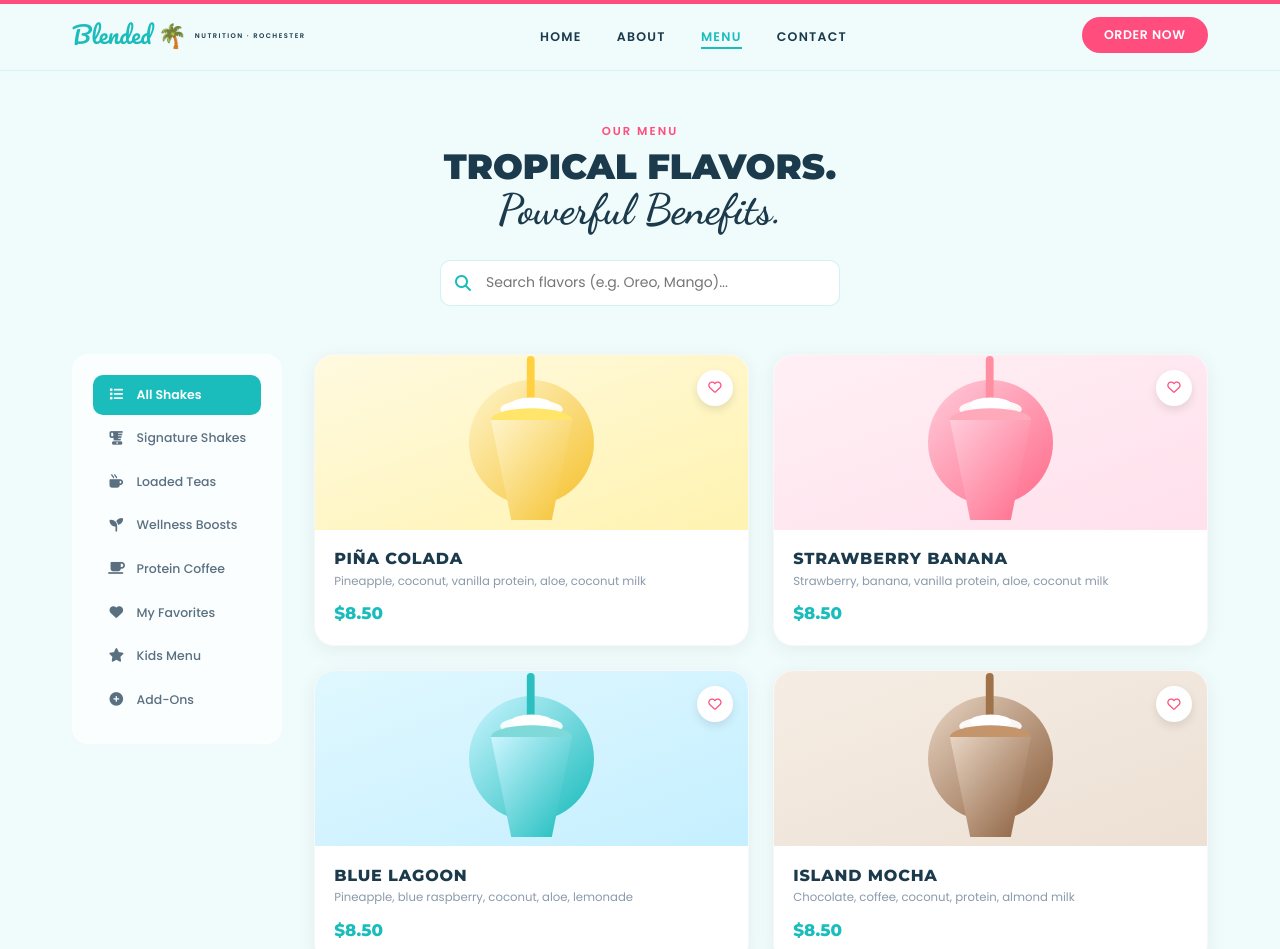
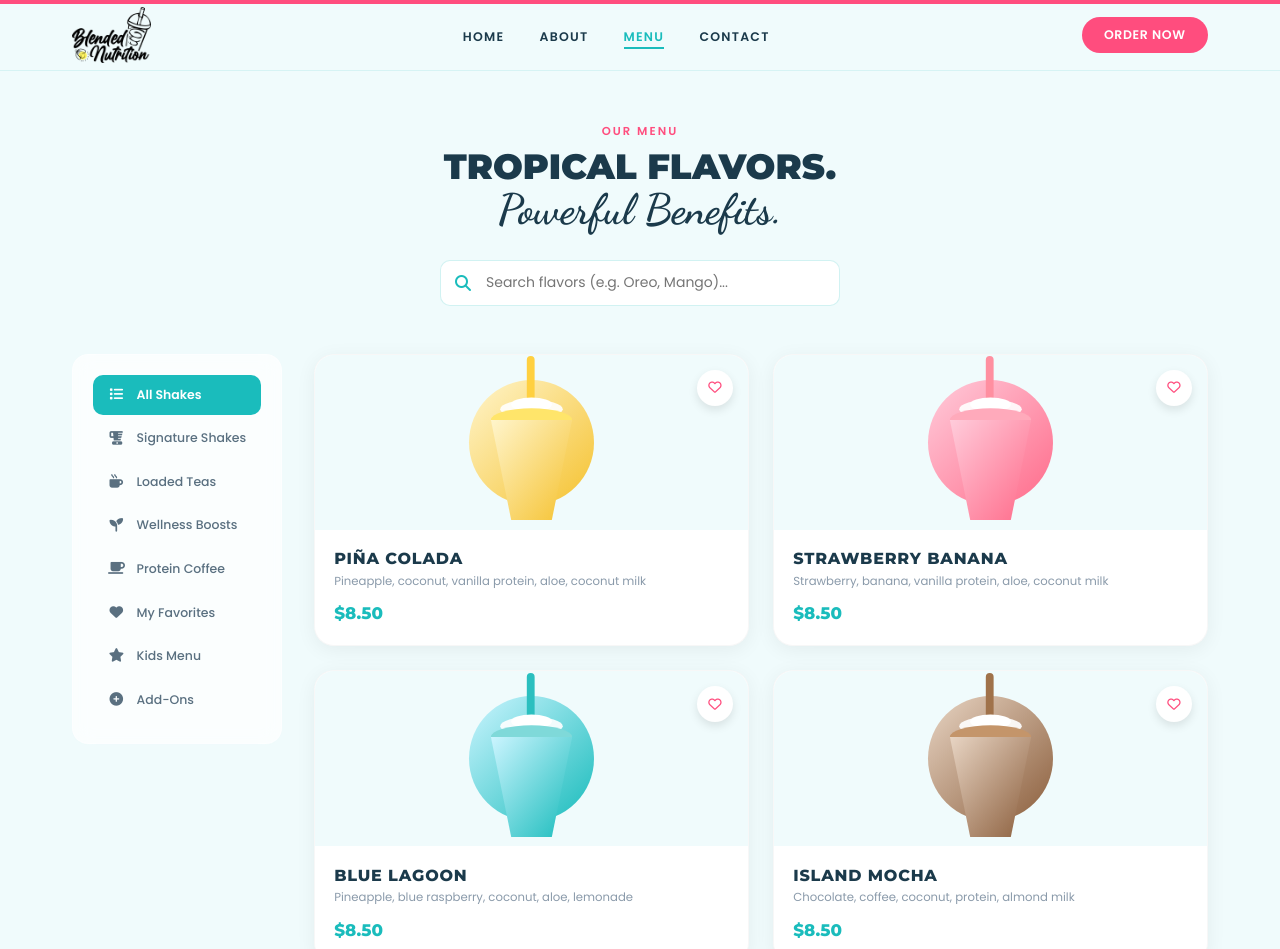
Before and after one commit to DeWittSolutionsLLC/blendedMock, a React (Vite) app: page /menu in a window 1280 px wide. Shown: the top 949 px of the page. Built offline with nearby package versions, Linux system fonts and the light colour scheme.

Commit message:
Updated styles for About and Contact components, added new blended logo asset, and updated dependencies in node_modules.

```diff
--- a/src/components/About.jsx
+++ b/src/components/About.jsx
@@ -122,7 +122,7 @@ export default function About() {
         <div className="container mission-grid">
           <div className="mission-text">
             <p className="section-label">Why We Exist</p>
-            <h2 className="about-h2">Our<br /><span className="script">Mission</span></h2>
+            <h2 className="about-h2">Our<br /><span className="mission-script script">Mission</span></h2>
             <div className="divider-bar" />
             <p className="about-body">
               At Blended Nutrition, our mission is simple: to provide delicious, nutritious, and convenient options that help people feel their best every day.
--- a/src/components/Footer.jsx
+++ b/src/components/Footer.jsx
@@ -1,10 +1,10 @@
 import './styles/Footer.css'
-
+import logo from '../assets/BlendedLogo.png'
 export default function Footer() {
   return (
     <footer>
       <div className="container">
-        <div className="foot-logo">Blended 🌴</div>
+        <div className="foot-logo"><img className="foot-logo-img" src={logo} alt="Blended Logo" /></div>
         <div className="foot-tag">Nutrition Rochester &mdash; Tropical Nutrition. Real Results.</div>
         <div className="foot-copy">&copy; 2025 Blended Nutrition Rochester. All rights reserved.</div>
       </div>
--- a/src/components/Home.jsx
+++ b/src/components/Home.jsx
@@ -104,8 +104,9 @@ export default function Home() {
                 initial={{ y: 20, opacity: 0 }}
                 animate={{ y: 0, opacity: 1 }}
                 transition={{ delay: 0.6 }}
-              >Nutritious.</motion.span><br />
+              >Nutritious.</motion.span>
               <motion.span
+                className="c-dark"
                 initial={{ y: 20, opacity: 0 }}
                 animate={{ y: 0, opacity: 1 }}
                 transition={{ delay: 0.8 }}
--- a/src/components/Navbar.jsx
+++ b/src/components/Navbar.jsx
@@ -1,7 +1,7 @@
 import { useState, useEffect } from 'react'
 import { NavLink, Link } from 'react-router-dom'
 import './styles/Navbar.css'
-
+import logo from '../assets/BlendedLogo.png'
 const LINKS = [
   { to: '/', label: 'HOME' },
   { to: '/about', label: 'ABOUT' },
@@ -28,8 +28,7 @@ export default function Navbar() {
       <nav className={`navbar${scrolled ? ' scrolled' : ''}`}>
         <div className="container">
           <Link to="/" className="logo">
-            <div className="logo-script">Blended 🌴</div>
-            <div className="logo-sub">Nutrition · Rochester</div>
+            <img src={logo} alt="Blended Logo" className='navbar-logo'/>
           </Link>
 
           <ul className="nav-links">
--- a/src/components/styles/About.css
+++ b/src/components/styles/About.css
@@ -10,10 +10,17 @@
 
 .about-h2 .script {
   font-family: 'Dancing Script', cursive;
-  font-size: 1.3rem;
+  font-size: 3rem;
   font-weight: 700;
   text-transform: none;
   display: block;
+}
+.about-h2 .mission-script {
+  background: linear-gradient(120deg, var(--teal) 0%, var(--pink) 100%);
+  -webkit-background-clip: text;
+  font-size:5rem;
+  -webkit-text-fill-color: transparent;
+  background-clip: text;
 }
 
 .about-body {
--- a/src/components/styles/Contact.css
+++ b/src/components/styles/Contact.css
@@ -30,6 +30,7 @@
   background:var(--cream);
   padding: 2.5rem;
   border-radius: 20px;
+  height:100%;
 
 }
 .contact-h2 {
--- a/src/components/styles/Footer.css
+++ b/src/components/styles/Footer.css
@@ -11,7 +11,13 @@ footer {
   color: var(--teal);
   margin-bottom: 0.4rem;
 }
-
+.foot-logo-img{
+  width: 120px;
+  height: auto;
+  padding:10px;
+  background:var(--white);
+  border-radius:12px;
+}
 .foot-tag {
   font-size: 0.8rem;
   margin-bottom: 0.75rem;
--- a/src/components/styles/Home.css
+++ b/src/components/styles/Home.css
@@ -59,8 +59,19 @@
   line-height: 1;
   text-transform: uppercase;
   margin-bottom: 1.1rem;
+  width:600px;
+}
+.hero-h1 span {
+  display: block;
 }
 
+.hero-h1 span:nth-child(1) { width: 100%; }
+.hero-h1 span:nth-child(2) { width: 100%; }
+.hero-h1 span:nth-child(3) { width: 100%; }
+
+.hero-h1 .c-dark {
+  color: var(--dark);
+}
 .hero-h1 .c-teal {
   color: var(--teal);
 }
@@ -89,6 +100,7 @@
 }
 
 .feat-item {
+
   display: flex;
   flex-direction: column;
   align-items: center;
@@ -103,7 +115,7 @@
   display: flex;
   align-items: center;
   justify-content: center;
-  color: var(--teal);
+  color:var(--teal);
   font-size: 1rem;
 }
 
@@ -112,7 +124,7 @@
   font-weight: 600;
   letter-spacing: 0.05em;
   text-transform: uppercase;
-  color: var(--white); /* Changed from --dark to --white */
+  color:var(--dark); /* Changed from --dark to --white */
 }
 
 /* ── SHAKE VISUAL PANEL ── */
@@ -247,6 +259,7 @@
   font-weight: 600;
   letter-spacing: 0.05em;
   text-transform: uppercase;
+  text-align:center;
   line-height: 1.35;
 }
 
--- a/src/components/styles/Menu.css
+++ b/src/components/styles/Menu.css
@@ -194,63 +194,63 @@
 
 /* ── CARD BG TINTS ── */
 .bg-pina {
-  background: linear-gradient(160deg, #FFFAE0, #FFF3B0);
+  background:var(--cream);
 }
 
 .bg-sb {
-  background: linear-gradient(160deg, #FFF0F5, #FFE0EC);
+  background:var(--cream);
 }
 
 .bg-bl {
-  background: linear-gradient(160deg, #E0F8FF, #C5EFFF);
+  background:var(--cream);
 }
 
 .bg-im {
-  background: linear-gradient(160deg, #F5EDE4, #EDE0D4);
+  background:var(--cream);
 }
 
 .bg-mango {
-  background: linear-gradient(160deg, #FFF4E0, #FFE8C0);
+  background:var(--cream);
 }
 
 .bg-berry {
-  background: linear-gradient(160deg, #F0E8FF, #E8D8FF);
+  background: var(--cream);
 }
 
 .bg-green {
-  background: linear-gradient(160deg, #E8FFE8, #D0FFD0);
+  background: var(--cream);
 }
 
 .bg-turm {
-  background: linear-gradient(160deg, #FFFCE0, #FFF3B0);
+  background:var(--cream);
 }
 
 .bg-mocha {
-  background: linear-gradient(160deg, #EEE0D8, #DDD0C0);
+  background: var(--cream);
 }
 
 .bg-lav {
-  background: linear-gradient(160deg, #F5F0FF, #EEE0FF);
+  background: var(--cream);
 }
 
 .bg-kids {
-  background: linear-gradient(160deg, #FFEECC, #FFE0AA);
+  background:var(--cream);
 }
 
 .bg-add {
-  background: linear-gradient(160deg, #E8F8F8, #D0F0F0);
+  background:var(--cream);
 }
 
 .bg-cookie {
-  background: linear-gradient(160deg, #F5E8D3, #E8D5B8);
+  background: var(--cream);
 }
 
 .bg-choc {
-  background: linear-gradient(160deg, #D2B4A8, #B89D8C);
+  background: var(--cream);
 }
 
 .bg-fruit {
-  background: linear-gradient(160deg, #FFE4E1, #F8C8CC);
+  background:var(--cream);
 }
 
 /* ── CUSTOMIZE BAR ── */
--- a/src/components/styles/Navbar.css
+++ b/src/components/styles/Navbar.css
@@ -21,30 +21,22 @@
   justify-content: space-between;
   height: 70px;
 }
-
-.logo {
+.logo{
   display: flex;
   align-items: center;
   gap: 0.5rem;
   text-decoration: none;
   cursor: pointer;
+  height:100%;
 }
-
-.logo-script {
-  font-family: 'Pacifico', cursive;
-  font-size: 1.45rem;
-  color: var(--teal);
-  line-height: 1;
-}
-
-.logo-sub {
-  font-size: 0.42rem;
-  font-weight: 700;
-  letter-spacing: 0.22em;
-  text-transform: uppercase;
-  color: var(--dark);
-  line-height: 1.4;
-  margin-top: 2px;
+.navbar-logo {
+  max-height:80%;
+  display: flex;
+  align-items: center;
+  gap: 0.5rem;
+  text-decoration: none;
+  cursor: pointer;
+  object-fit: contain;
 }
 
 .nav-links {
```
Also changed, not shown: src/Assets/BlendedLogo.png (added).
